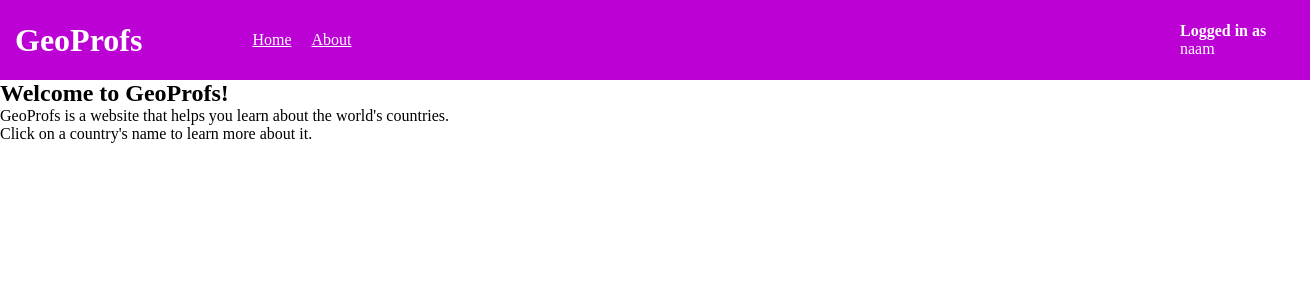
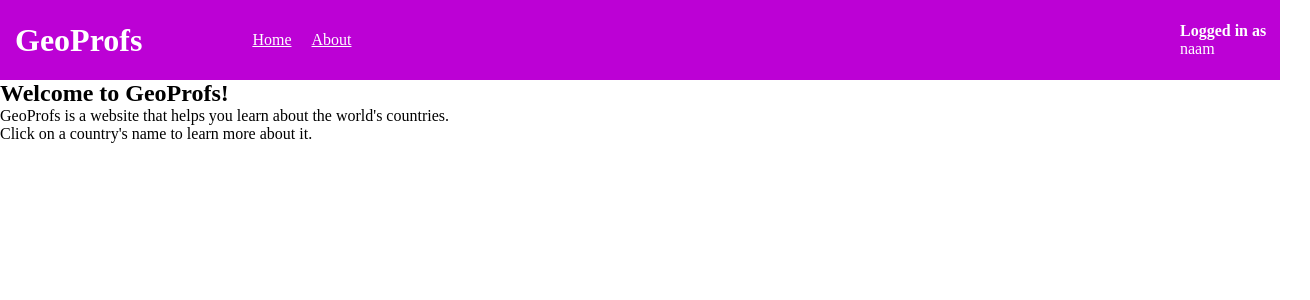
Before and after one commit to BoraEfe/GeoProfs, a React (Vite) app: page / in a window 1280 px wide. Shown: the top 300 px of the page, 1310 px wide, since content can reach past the window. Built offline with nearby package versions, Linux system fonts and the light colour scheme.

Commit message:
gp-1 added header

```diff
--- a/src/App.css
+++ b/src/App.css
@@ -3,6 +3,9 @@
   margin:0px;
 }
 
+body {
+  overflow-x: hidden;
+}
 .container {
   width: 1200px;
 }
--- a/src/Components/Header/Header.css
+++ b/src/Components/Header/Header.css
@@ -7,6 +7,7 @@ header {
     align-items: center;
     color: white;
     padding: 0 15px;
+    overflow-x: hidden;
 
     .header-container {
         display: flex;
```
